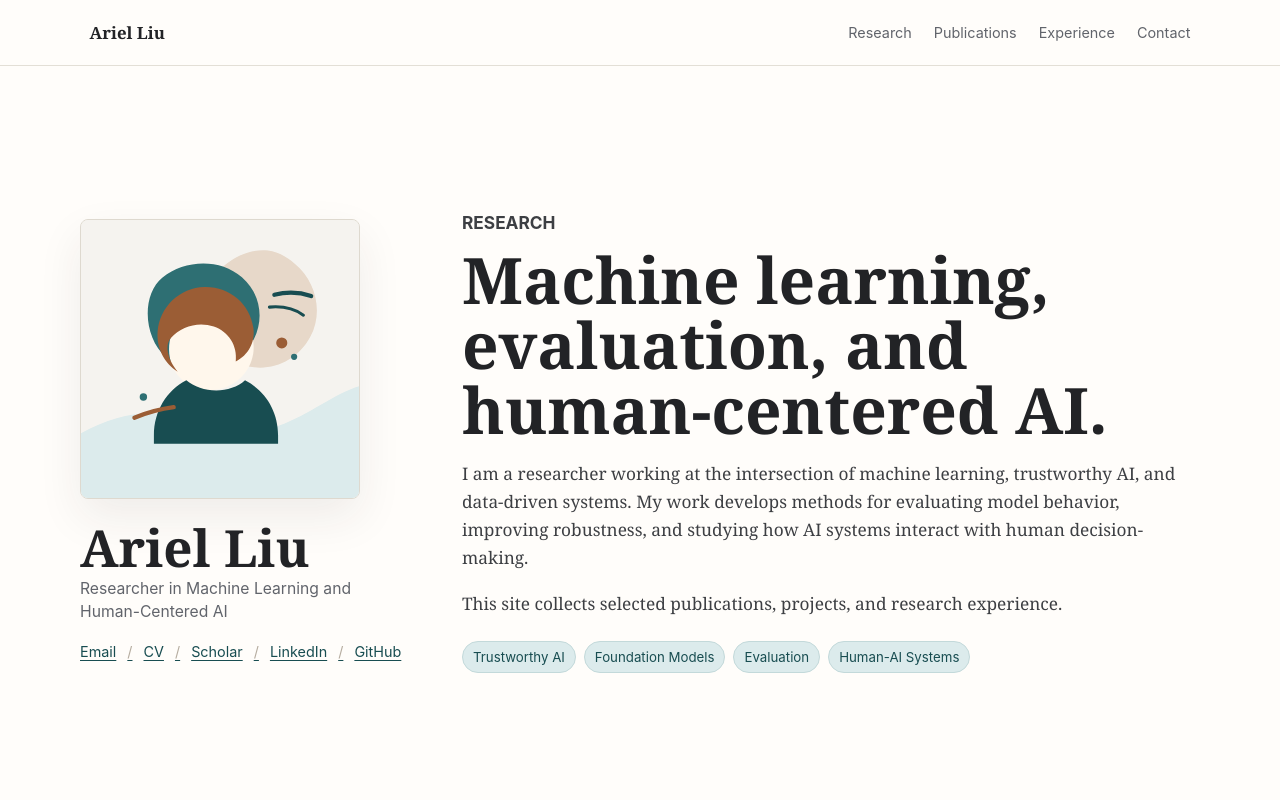
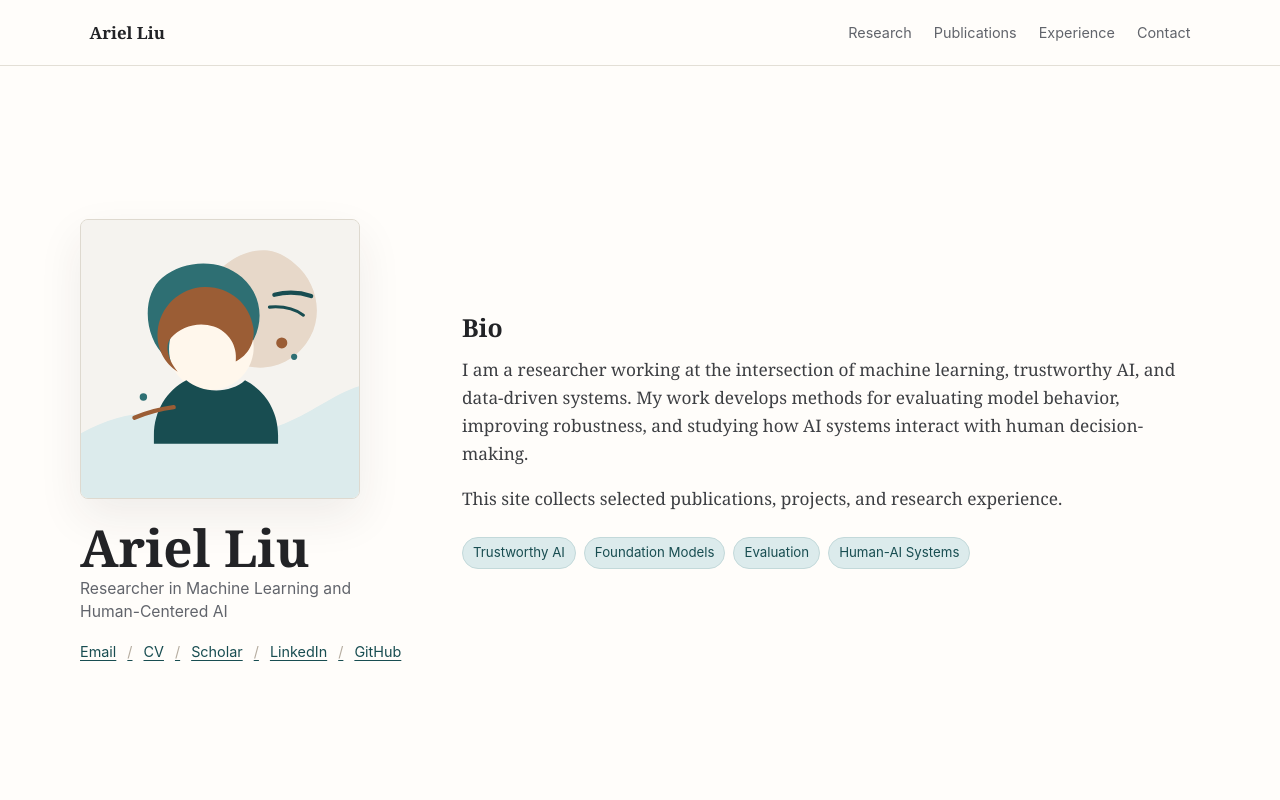
Before and after one commit to xiaoyuliuxy/xiaoyuliuxy.github.io, a plain HTML site: page index.html in a window 1280 px wide. Shown: the top 800 px of the page. Drawn offline with Linux system fonts and the light colour scheme.

Commit message:
Simplify homepage bio intro

```diff
--- a/index.html
+++ b/index.html
@@ -42,9 +42,8 @@
           </div>
         </aside>
 
-        <section class="intro-copy" aria-labelledby="intro-heading">
-          <p class="eyebrow">Research</p>
-          <h2 id="intro-heading">Machine learning, evaluation, and human-centered AI.</h2>
+        <section class="intro-copy" aria-labelledby="bio-heading">
+          <h2 id="bio-heading">Bio</h2>
           <p>
             I am a researcher working at the intersection of machine learning,
             trustworthy AI, and data-driven systems. My work develops methods
--- a/styles.css
+++ b/styles.css
@@ -167,21 +167,10 @@ h3 {
   max-width: 720px;
 }
 
-.eyebrow {
-  margin-bottom: 10px;
-  color: var(--warm);
-  font-family: Inter, ui-sans-serif, system-ui, sans-serif;
-  font-size: 0.78rem;
-  font-weight: 700;
-  letter-spacing: 0;
-  text-transform: uppercase;
-}
-
 .intro-copy h2 {
-  max-width: 760px;
-  margin-bottom: 18px;
-  font-size: clamp(2rem, 5vw, 4.6rem);
-  line-height: 1.02;
+  margin-bottom: 14px;
+  font-size: 1.55rem;
+  line-height: 1.18;
 }
 
 .intro-copy p {
@@ -427,10 +416,6 @@ h3 {
     font-size: 0.84rem;
   }
 
-  .intro-copy h2 {
-    font-size: 2.15rem;
-  }
-
   .section-title-row,
   .timeline-item {
     display: block;
```
